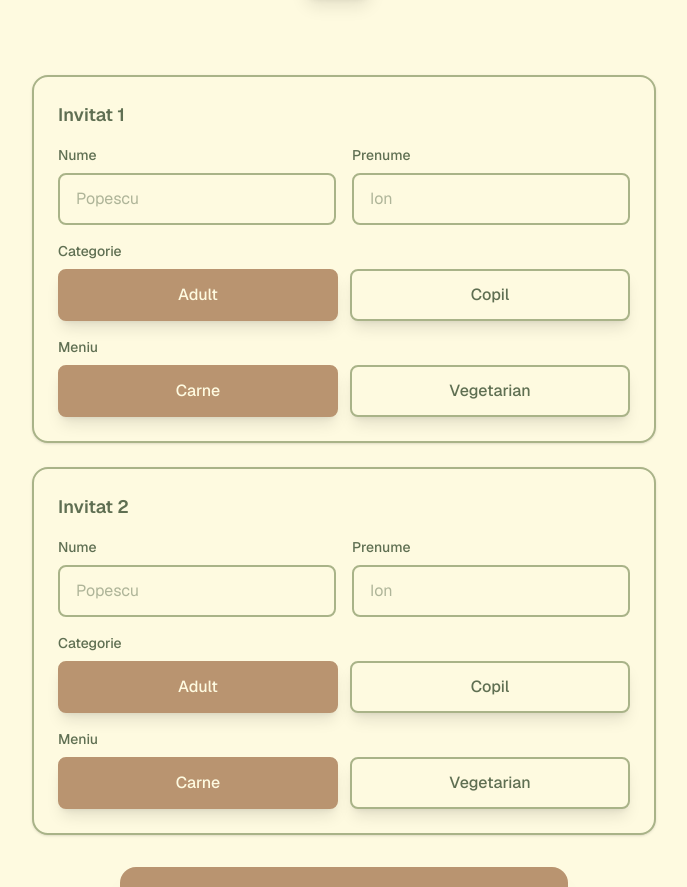
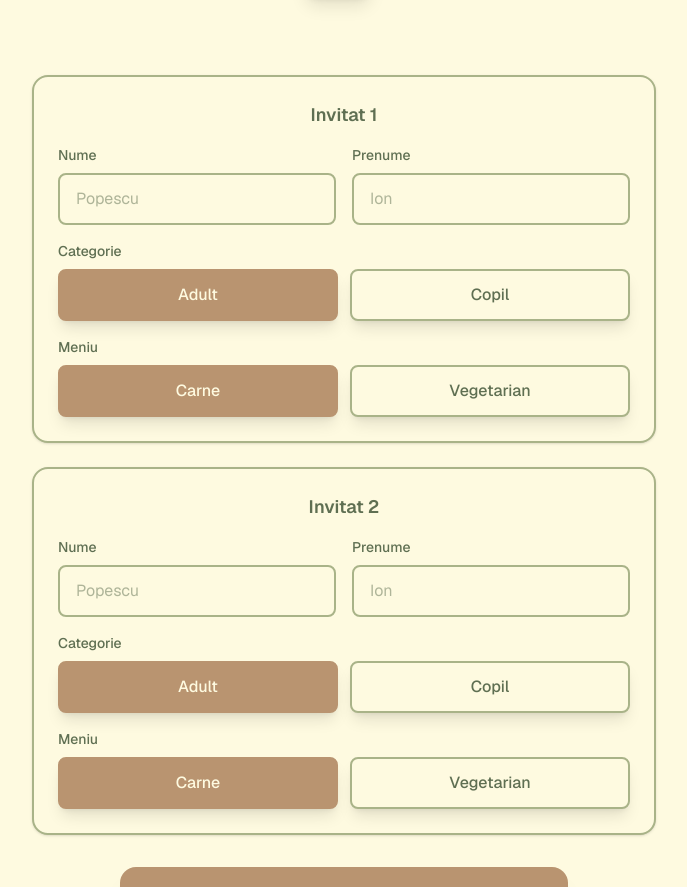
Before and after one commit to RazvanAga/razvanaga, a Next.js app: page /kasiia in a window 1280 px wide. Shown: the part 821-1708 px from the top of the page, without its empty margins (296-983 px from the left). Built offline with nearby package versions, Linux system fonts and the light colour scheme.

Commit message:
Center guest card title

```diff
--- a/app/kasiia/page.tsx
+++ b/app/kasiia/page.tsx
@@ -226,7 +226,7 @@ export default function WeddingPage() {
               className="rounded-2xl border-2 p-6 shadow-sm"
               style={{ borderColor: '#A9B388', backgroundColor: '#FEFAE0' }}
             >
-              <h3 className="mb-4 text-lg font-semibold" style={{ color: '#5F6F52' }}>
+              <h3 className="mb-4 text-lg font-semibold text-center" style={{ color: '#5F6F52' }}>
                 Invitat {index + 1}
               </h3>
 
```
